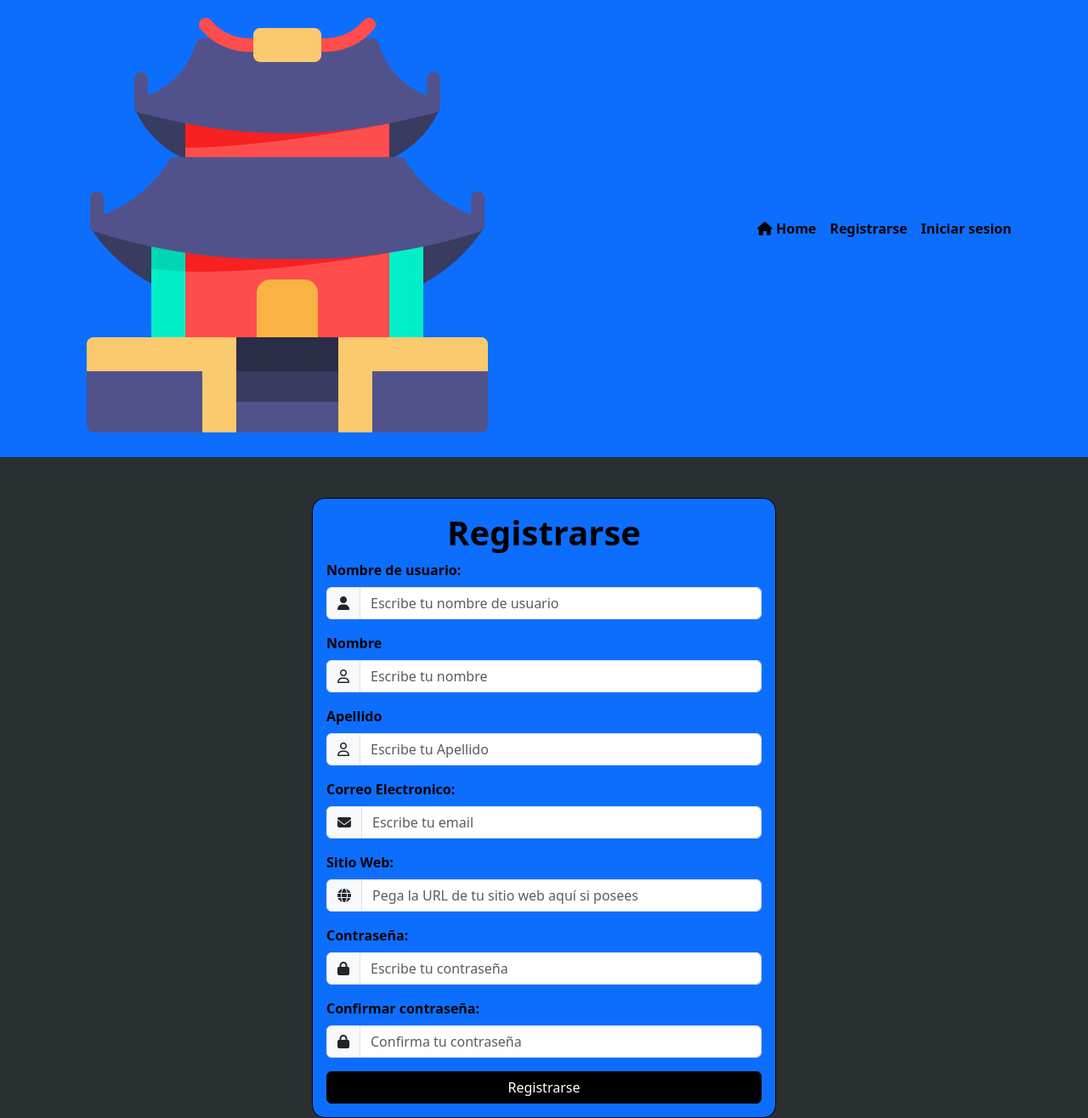
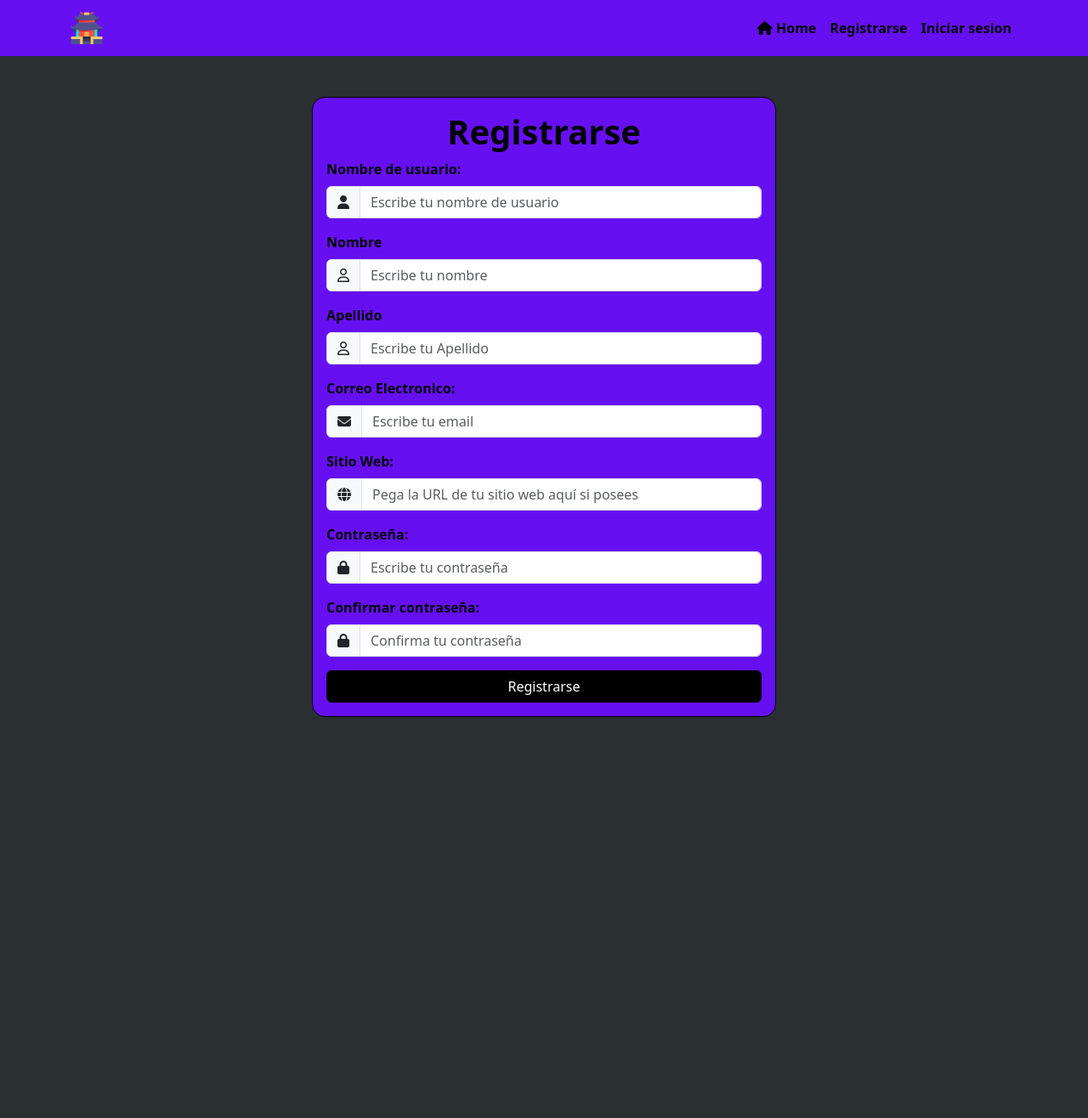
Before and after one commit to Shadowkirito123/django-crud, a Django app: page /signup/ in a window 1280 px wide. Shown: the whole page at 85% size. After the commit the page ends 844 px from the top, so only its background shows below. Run offline with Django 5.2, Linux system fonts and the light colour scheme; some libraries are stand-ins or nearby versions.

Commit message:
cambio de color a morado

```diff
--- a/djangocrud/settings.py
+++ b/djangocrud/settings.py
@@ -153,7 +153,9 @@ USE_TZ = True
 # Static files (CSS, JavaScript, Images)
 # https://docs.djangoproject.com/en/5.0/howto/static-files/
 
-STATIC_URL = 'static/'
+STATIC_URL = '/static/'
+
+STATICFILES_DIRS = (os.path.join(BASE_DIR, 'static/img'),)
 
 STATICFILES_DIRS = [os.path.join(BASE_DIR, 'static'),]
 
--- a/tasks/templates/base.html
+++ b/tasks/templates/base.html
@@ -10,11 +10,13 @@
     <link rel="stylesheet" href="https://cdnjs.cloudflare.com/ajax/libs/font-awesome/5.15.3/css/all.min.css">
 </head>
 <body style="background-color: #2A2F32;">
-    <nav class="navbar navbar-expand-lg" style="background-color: #0d6efd;" data-bs-theme="dark">
+    <nav class="navbar navbar-expand-lg" style="background-color: #6610f2;" data-bs-theme="dark">
         <div class="container">
 
-          <a class="navbar-brand" style="color: black;" href="/"><img src="{% static 'djangoscrud/static/img/templo.png' %}" alt="Mi Imagen">
-          </a>
+            <a class="navbar-brand" href="/">
+                <img src="{% static 'img/templo.png' %}" alt="Mi Imagen" style="width: 40px;">
+            </a>
+
 
           <button class="navbar-toggler" type="button" data-bs-toggle="collapse" data-bs-target="#navbarNavDropdown" aria-controls="navbarNavDropdown" aria-expanded="false" aria-label="Toggle navigation">
             <span class="navbar-toggler-icon"></span>
--- a/tasks/templates/signin.html
+++ b/tasks/templates/signin.html
@@ -5,7 +5,7 @@
     <main class="container">
         <div class="row justify-content-center">
             <section class="col-md-4 mt-5">
-            <form action="" method="POST" class="card card-body  text-blackborder-black" style=" background-color:#0d6efd; border-radius: 15px;">
+            <form action="" method="POST" class="card card-body  text-blackborder-black" style=" background-color:#6610f2; border-radius: 15px;">
                     {% if error %}
                     <div id="errorAlert" class="alert alert-danger" role="alert">
                     <i class="fas fa-times"></i> {{ error }}
--- a/tasks/templates/signup.html
+++ b/tasks/templates/signup.html
@@ -5,7 +5,7 @@
 <main class="container">
     <div class="row">
         <div class="col-md-6 offset-md-3 mt-5">
-            <form action="" method="POST" class="card card-body" style="background-color: #0d6efd; border-color: black; border-radius: 15px;">
+            <form action="" method="POST" class="card card-body" style="background-color: #6610f2; border-color: black; border-radius: 15px;">
                 <h1 class="text-center text-black"><strong>Registrarse</strong></h1>
                 {% if error %}
                 <div id="errorAlert" class="alert alert-danger" role="alert">
```
